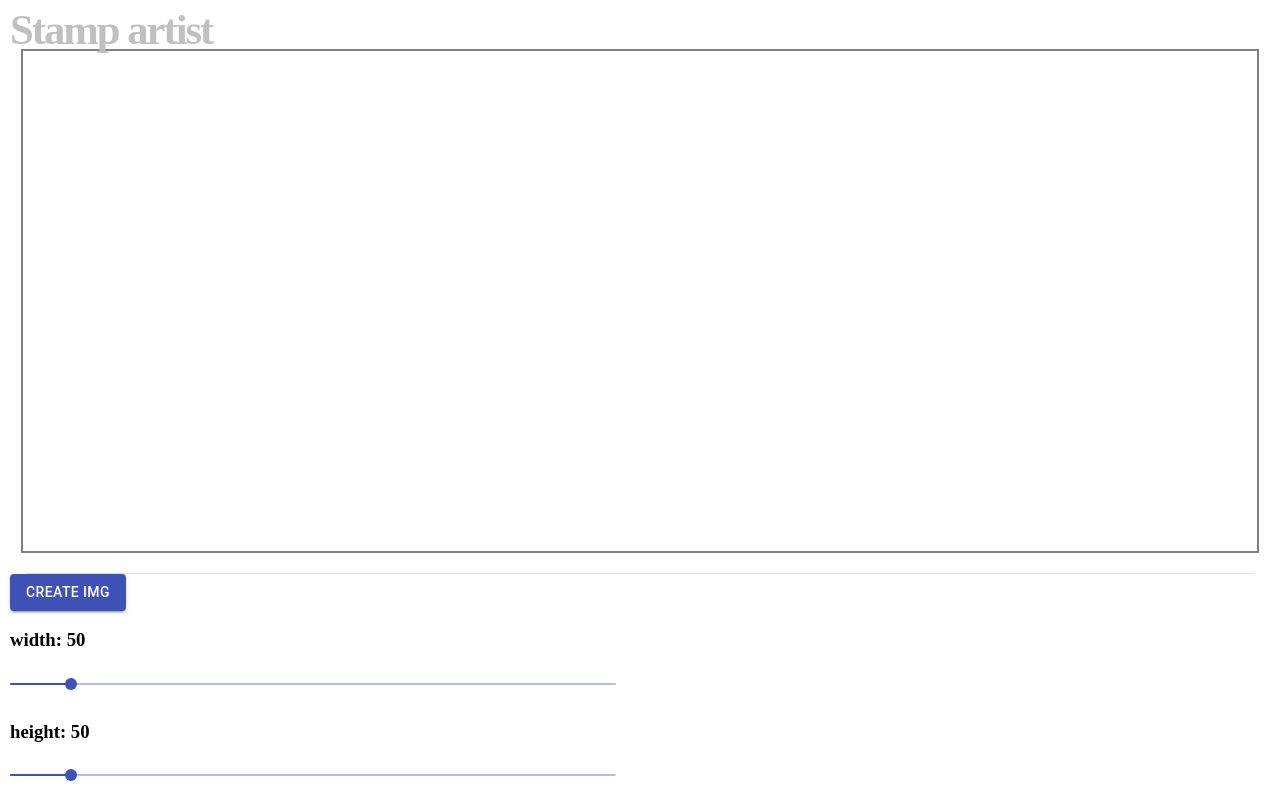
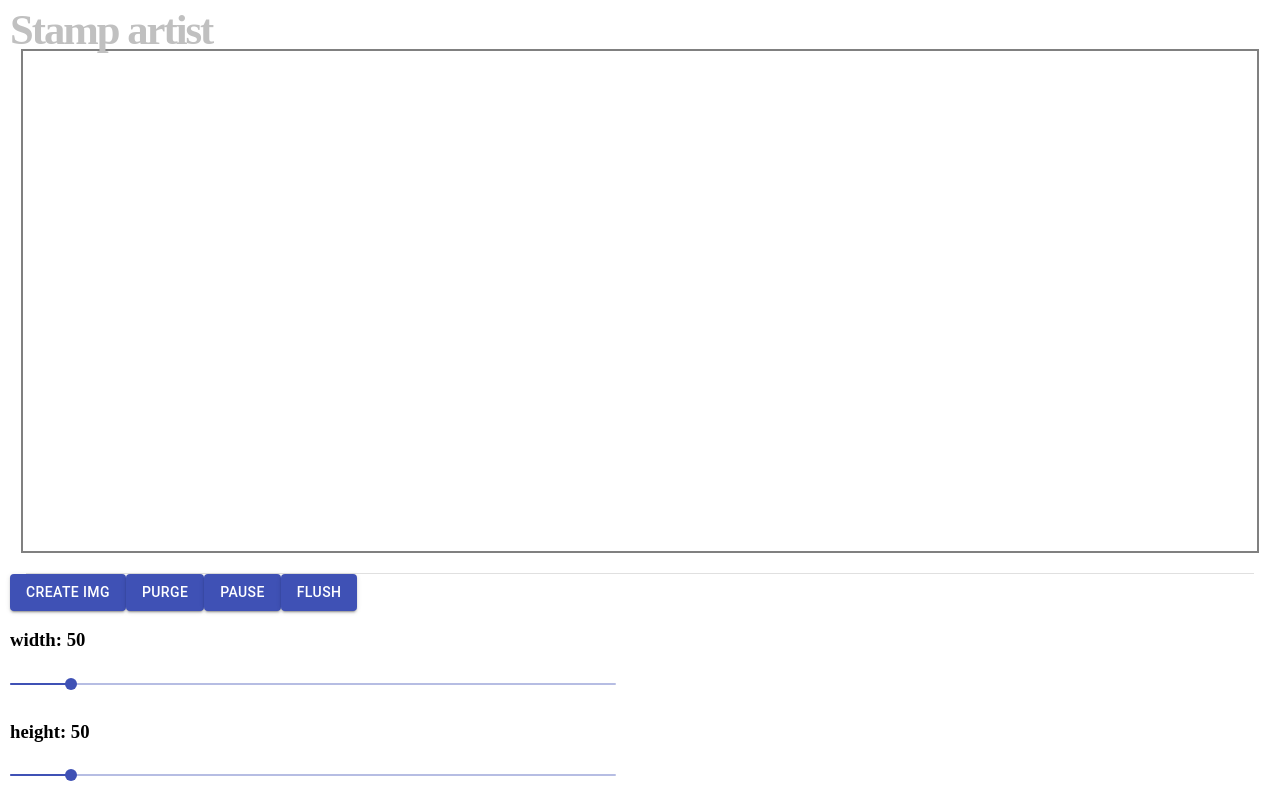
Before and after one commit to hakoratory/stamp, a React app: page / in a window 1280 px wide. Shown: the top 800 px of the page. Built offline with nearby package versions, Linux system fonts and the light colour scheme; the HTML template or start-up script is replaced by a standard one.

Commit message:
Redux persist implementation

```diff
--- a/src/App.js
+++ b/src/App.js
@@ -5,7 +5,7 @@ import Palette from './palette/Palette'
 import Canvas from './canvas/Canvas'
 import html2canvas from 'html2canvas'
 import { connect } from 'react-redux'
-import { add, change } from './redux/Store'
+import { add, change, purge, pause, flush } from './redux/Store'
 
 class App extends React.Component {
     constructor(props){
@@ -35,6 +35,15 @@ class App extends React.Component {
                 <Button variant="contained" color="primary" onClick={() => this.createImage()}>
                     create img
                 </Button>
+                <Button variant="contained" color="primary" onClick={() => purge()}>
+                    purge
+                </Button>
+                <Button variant="contained" color="primary" onClick={() => pause()}>
+                    pause
+                </Button>
+                <Button variant="contained" color="primary" onClick={() => flush()}>
+                    flush
+                </Button>
                 <Palette
                     onChange={(event, newValue) => this.handleChange(event,newValue)}
                     />
--- a/src/index.js
+++ b/src/index.js
@@ -2,11 +2,14 @@ import React from 'react'
 import ReactDOM from 'react-dom'
 import App from './App'
 import { Provider } from 'react-redux'
-import { store } from './redux/Store'
+import { store, persistor } from './redux/Store'
+import { PersistGate } from 'redux-persist/integration/react'
 
 ReactDOM.render(
     <Provider store={store}>
-        <App />
+        <PersistGate loading={<p>loading...</p>} persistor={persistor}>
+            <App />
+        </PersistGate>
     </Provider>,
     document.getElementById('root')
 )
--- a/src/redux/Store.js
+++ b/src/redux/Store.js
@@ -1,6 +1,9 @@
+import { createStore } from 'redux'
+import storage from 'redux-persist/lib/storage'
 import { persistStore, persistReducer } from 'redux-persist'
-import storage from 'redux-persist/lib/storage'
-import { createStore } from 'redux'
+
+const ADD = "ADD"
+const CHANGE = "CHANGE"
 
 let number = 0
 let conf = {
@@ -43,11 +46,11 @@ let initialState = {
     preview: preview,
 }
 
-function reducer(state = initialState, action){
+export function reducer(state = initialState, action){
     switch(action.type){
-        case "ADD":
+        case ADD:
             return addReduce(state, action)
-        case "CHANGE":
+        case CHANGE:
             return changeReduce(state, action)
         default:
             return state
@@ -78,7 +81,6 @@ function addReduce(state, action){
         backgroundColor: state.conf.backgroundColor.value
     }
 
-    //let newData = {...action.data}
     let newList = state.list.slice()
     newList.push(newData)
     return {
@@ -121,7 +123,7 @@ function changeReduce(state, action){
 
 export function change(event, newValue){
     return {
-        type: "CHANGE",
+        type: CHANGE,
         event: event,
         value: newValue,
     }
@@ -129,9 +131,29 @@ export function change(event, newValue){
 
 export function add(event){
     return {
-        type: "ADD",
+        type: ADD,
         event: event,
     }
 }
 
-export let store = createStore(reducer)
+const persistConfig = {
+    key: 'stamp-artist',
+    storage,
+}
+
+const persistedReducer = persistReducer(persistConfig, reducer)
+
+export let store = createStore(persistedReducer)
+export let persistor = persistStore(store)
+
+export function purge(){
+    persistor.purge()
+}
+
+export function pause(){
+    persistor.pause()
+}
+
+export function flush(){
+    persistor.flush()
+}
```
Also changed, not shown: 1 other file (tests, documents, lock files or other folders).
